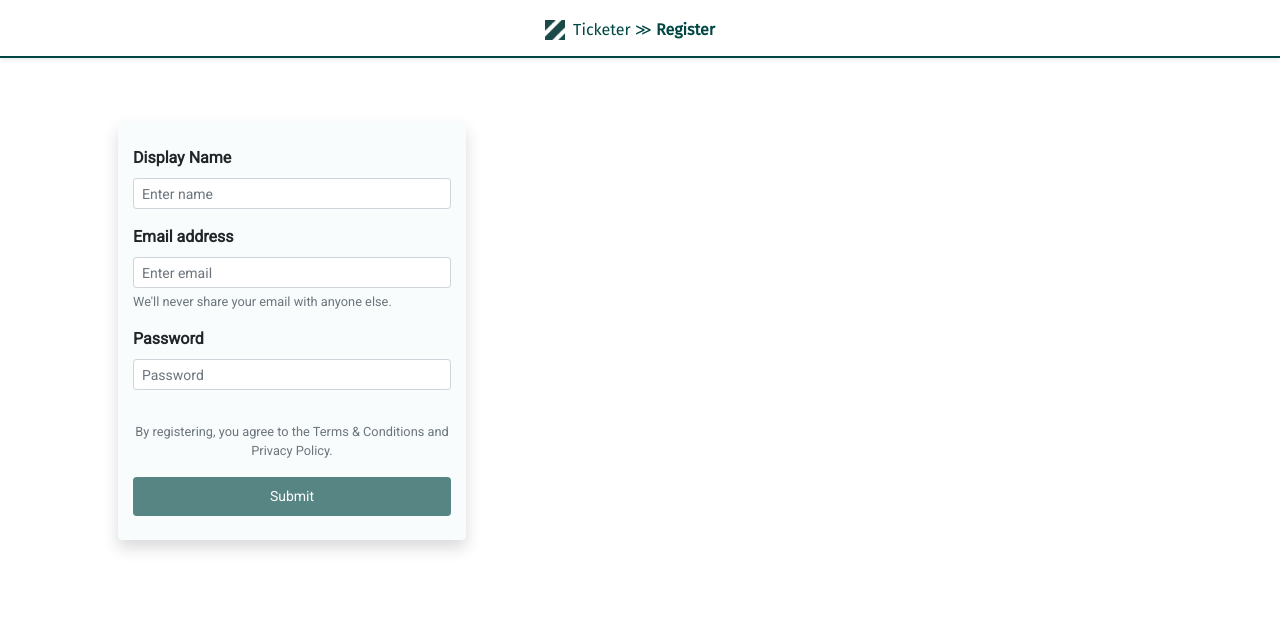
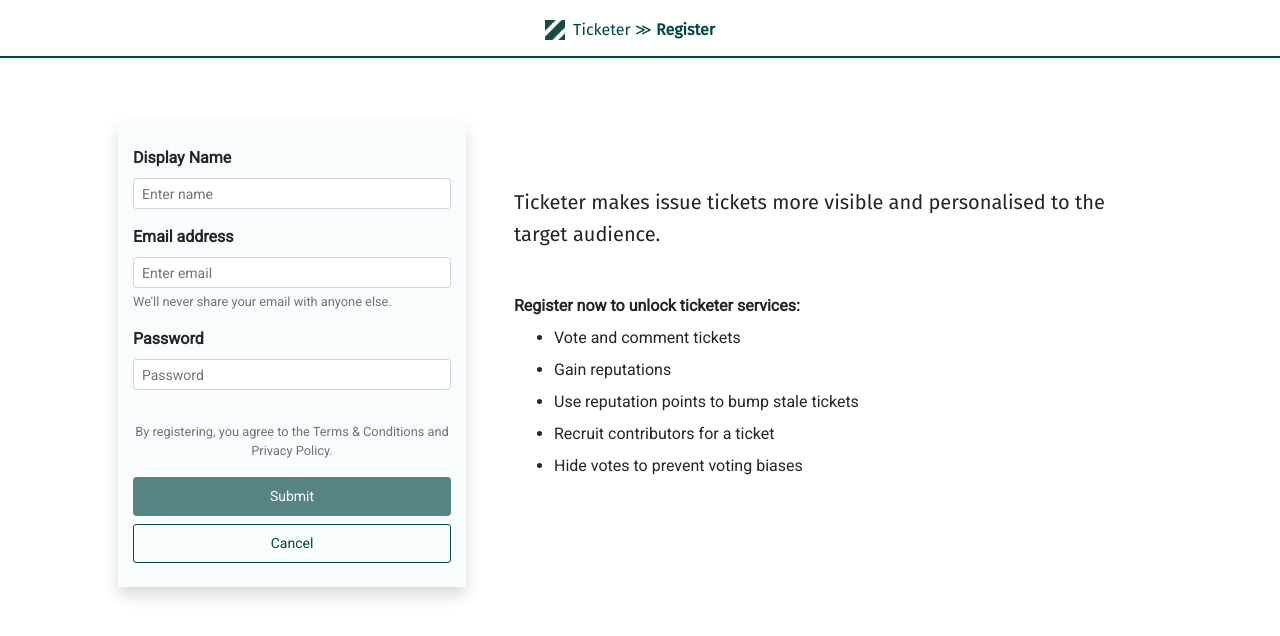
Before and after one commit to ye-yu/ticketer, a React (Create React App) app in the folder frontend/: page /register in a window 1280 px wide. Shown: the top 636 px of the page. Built offline with nearby package versions, Linux system fonts and the light colour scheme.

Commit message:
Display page features on register

```diff
--- a/frontend/src/components/logins/register.js
+++ b/frontend/src/components/logins/register.js
@@ -82,6 +82,9 @@ export default class Register extends React.Component {
         <div className="row mt-5 px-5 py-3">
           <div className="col-lg-4 col shadow rounded bg-light">
             <div className="py-4">
+              <div className="h5 pt-3 pb-5 text-center d-block d-lg-none">
+                Register now to enable ticket votings, bumps, and discussions.
+              </div>
               <div className="form-group">
                 <label htmlFor="registerName"><b>Display Name</b></label>
                 <input type="text" className="form-control form-control-sm" name="dn" id="registerName" placeholder="Enter name" onChange={this.handleInputs} />
@@ -97,11 +100,26 @@ export default class Register extends React.Component {
               </div>
               <small id="notice" className="form-text text-muted text-center py-3">By registering, you agree to the Terms & Conditions and Privacy Policy.</small>
               {error}
-              <button type="submit" className="btn btn-primary btn-sm btn-block py-2" disabled={this.disableButton()} onClick={this.handleButton}>Submit</button>
+              <button type="button" className="btn btn-primary btn-sm btn-block py-2" disabled={this.disableButton()} onClick={this.handleButton}>Submit</button>
+              <button type="button" className="btn btn-outline-primary btn-sm btn-block py-2">Cancel</button>
             </div>
           </div>
 
-          <div className="col-lg-8 d-none d-lg-block">
+          <div className="col-lg d-none d-lg-block pt-5 px-5">
+            <div className="h5 py-3" style={{lineHeight: "2rem"}}>
+              Ticketer makes issue tickets more visible and personalised to the target audience.
+            </div>
+
+            <div className="pt-3 pb-5" style={{lineHeight: "2rem"}}>
+              <span className="font-weight-bold">Register now to unlock ticketer services:</span>
+              <ul>
+                <li>Vote and comment tickets</li>
+                <li>Gain reputations</li>
+                <li>Use reputation points to bump stale tickets</li>
+                <li>Recruit contributors for a ticket</li>
+                <li>Hide votes to prevent voting biases</li>
+              </ul>
+            </div>
           </div>
 
         </div>
```
